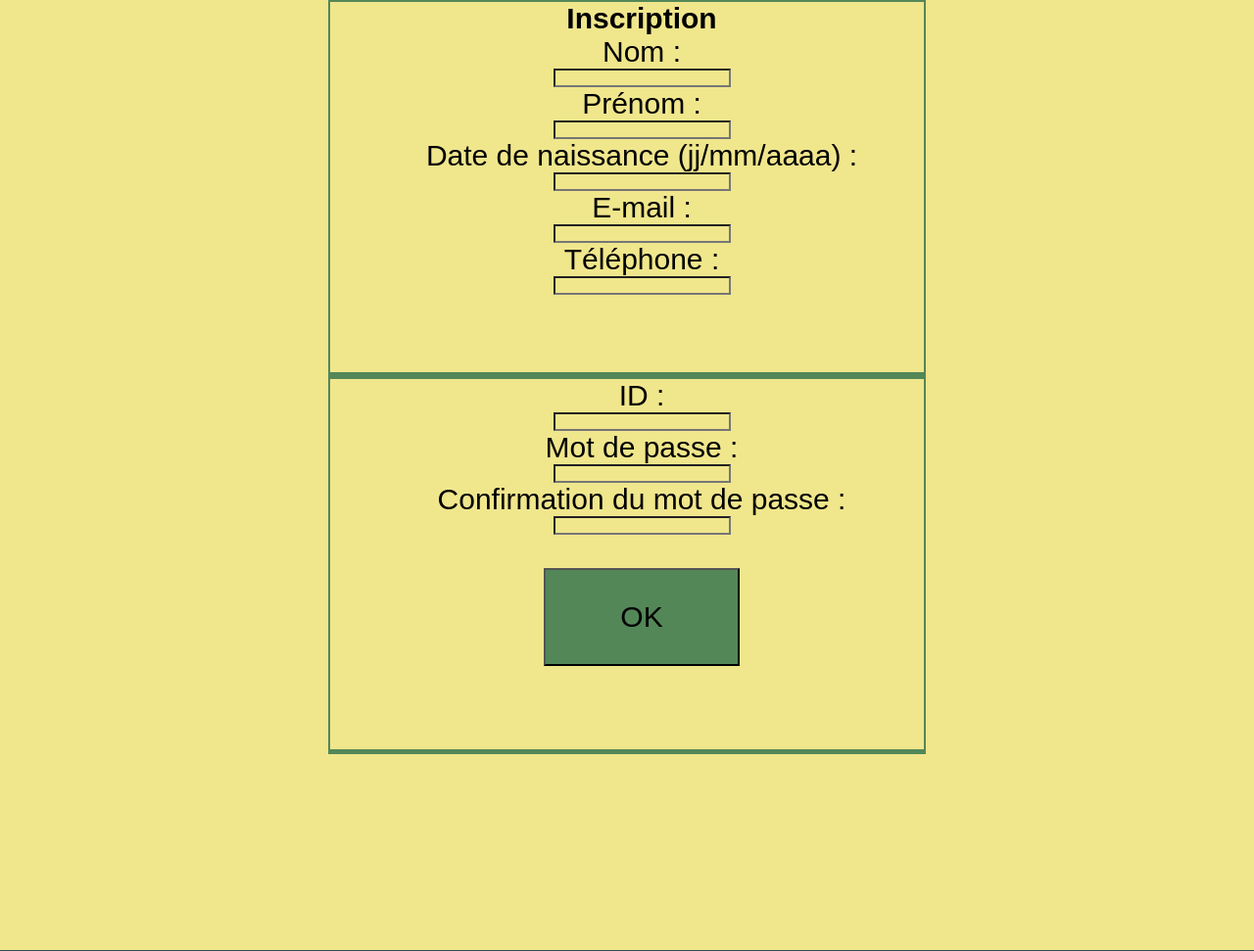
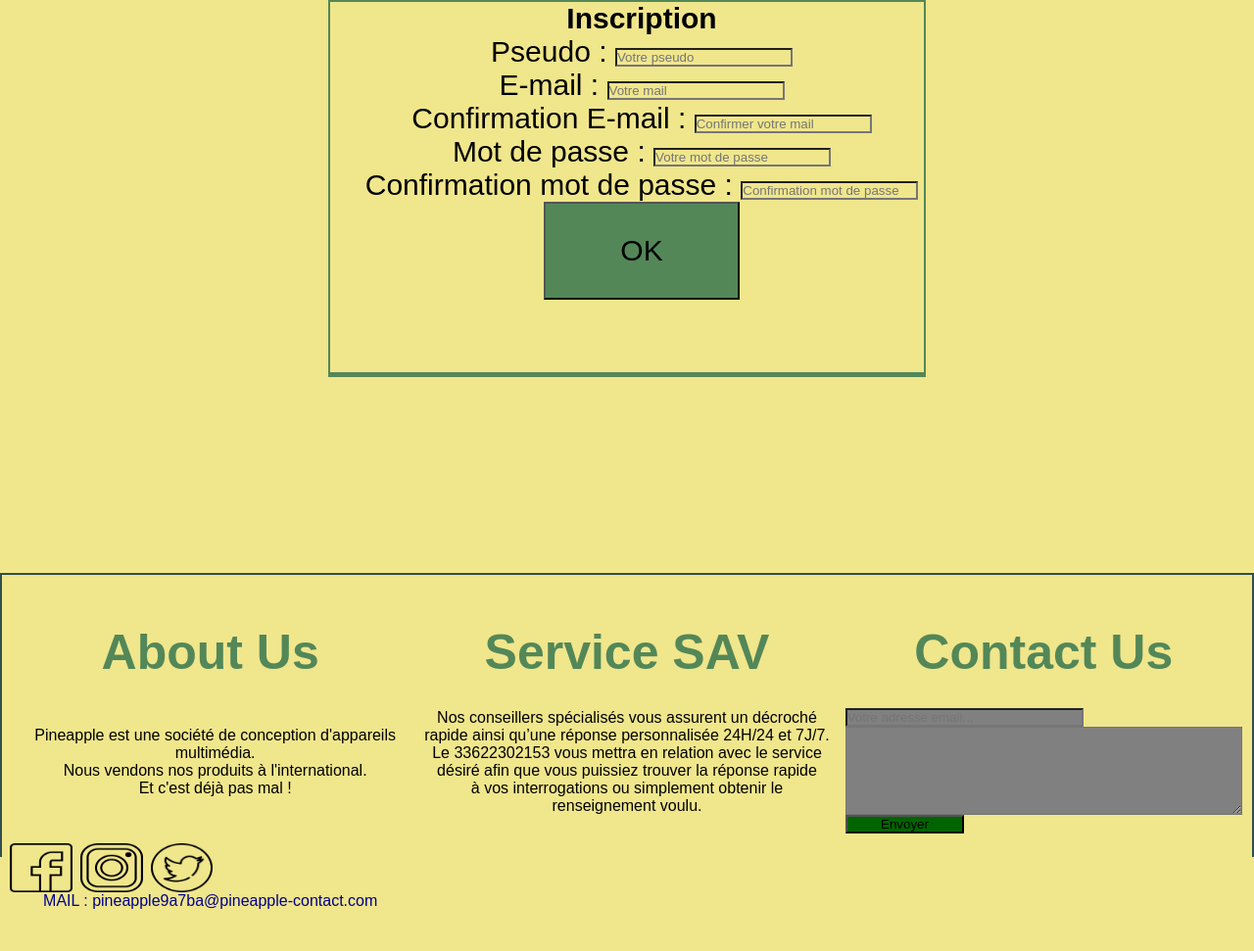
Before and after one commit to perrinesm/ProjectTW, a PHP site: page /logUp.php in a window 1280 px wide. Shown: the part 184-1155 px from the top of the page at 98% size. After the commit the page ends 1112 px from the top, so only its background shows below. Run offline with PHP 8.4, Linux system fonts and the light colour scheme.

Commit message:
Inscription

```diff
--- a/logUp.php
+++ b/logUp.php
@@ -17,41 +17,109 @@
 </header>
 
 <body>
+
+	<?php
+
+$bdd = new PDO('mysql:host=localhost;dbname=pineapple','root','antoine08');
+
+if(isset($_POST['forminscription']))
+{
+    $pseudo = htmlspecialchars($_POST['pseudo']);
+    $mail = htmlspecialchars($_POST['mail']);
+    $mail2 = htmlspecialchars($_POST['mail2']);
+    $mdp = sha1($_POST['mdp']);
+    $mdp2 = sha1($_POST['mdp2']);
+    if(!empty($_POST['pseudo']) AND !empty($_POST['mail']) AND !empty($_POST['mail2']) AND !empty($_POST['mdp']) AND !empty($_POST['mdp2']))
+    {
+        $pseudolength = strlen($pseudo);
+        if($pseudolength <= 255) {
+
+            if($mail == $mail2) {
+              if(filter_var($mail, FILTER_VALIDATE_EMAIL))
+               {
+                  $reqmail = $bdd->prepare("SELECT * FROM membres WHERE mail = ?");
+                  $reqmail->execute(array($mail));
+                  $mailexist = $reqmail->rowCount();
+
+                  $reqpseudo = $bdd->prepare("SELECT * FROM membres WHERE pseudo = ?");
+                  $reqpseudo->execute(array($pseudo));
+                  $pseudoexist = $reqpseudo->rowCount();
+
+                  if($mailexist == 0 AND $pseudoexist == 0)
+                  {
+                    if($mdp == $mdp2) {
+                     $insertmbr = $bdd->prepare("INSERT INTO membres(pseudo, mail, motdepasse) VALUES(?, ?, ?)");
+                     $insertmbr->execute(array($pseudo, $mail, $mdp));
+                     $erreur= "Compte créé"; /** remplacer par $erreur si bug /$_SESSION['comptecree']header('Location: index.php'); */
+
+                    }
+                    else {
+                       $erreur = "Mots de passe différents";
+                    }
+                  }
+
+                  if ($pseudoexist != 0 || $mailexist != 0){
+                    if ($pseudoexist == 0 ){
+                      $erreur = "Adresse mail déjà prise";
+                    }
+                    else{
+                      $erreur = "Pseudo déjà pris";
+                    }
+                  }
+                  if($pseudoexist != 0  AND $mailexist != 0){
+                      $erreur = "Pseudo et adresse mail déjà pris";
+                  }
+
+
+                }
+              else {
+                  $erreur = "Mail pas valide";
+                }
+            }
+            else {
+                $erreur = "Mails différents";
+            }
+
+        }
+        else {
+            $erreur = "Votre pseudo ne doit pas dépasser 255 caractères" ;
+        }
+    }
+    else {
+        $erreur = "Compléter tous les champs";
+    }
+}
+
+?>
+
 	<div align = "center" class='inscription'><p><strong>Inscription</strong></p>
-		<form method="post" action="logIn.php">
-   			<p>Nom :
-   				<br ><input type="text" name="NOM" id="NOM"/>
+		<form method="POST" action=" ">
+   			<p>
+   				<label for="pseudo" >Pseudo :</label>
+            <input type="text" placeholder="Votre pseudo" id="pseudo" name="pseudo" value="<?php if(isset($pseudo)) { echo $pseudo; } ?>"/>
      		</p>
-   			<p>Prénom :
-   				<br ><input type="text" name="PRENOM" id="PRENOM"/>
+   			<p>
+   				<label for="mail" >E-mail :</label>
+            <input type="email" placeholder="Votre mail" id="mail" name="mail" value="<?php if(isset($mail)) { echo $mail; } ?>" />
 			</p>
-			<p>Date de naissance (jj/mm/aaaa) :
-   				<br ><input type="text" name="DATE" id="DATE"/>
+			<p>
+   				<label for="mail" >Confirmation E-mail :</label>
+            <input type="email" placeholder="Confirmer votre mail" id="mail2" name="mail2" value="<?php if(isset($mail2)) { echo $mail2; } ?>" />
    	    	</p>
-   	    	<p>E-mail :
-			   <br ><input type="text" name="mail" id="mail"/>
+   	    	<p>
+			  <label for="mdp" >Mot de passe :</label>
+            <input type="password" placeholder="Votre mot de passe" id="mdp" name="mdp" />
 			</p>
-			<p>Téléphone :
-   				<br ><input type="text" name="TEL" id="TEL"/>
+			<p>
+   				<label for="mdp2" >Confirmation mot de passe :</label>
+            <input type="password" placeholder="Confirmation mot de passe" id="mdp2" name="mdp2" />
    	    	</p>
-		</form>
-	</div>
-	<div align = "center" class='inscription'>
-		<form method="post" action="logIn.php">
-   			<p>ID :
-   				<br ><input type="text" name="ID" id="ID"/>
-     		</p>
-   			<p>Mot de passe :
-   				<br ><input type="text" name="PW" id="PW"/>
-			</p>
-			<p>Confirmation du mot de passe :
-   				<br ><input type="text" name="PW2" id="PW2"/>
-			</p>
-			<br ><p>
-			<input type="submit" class="buttonInscrip"  value="OK"/>
+   	    	<p>
+			<input type="submit" name="forminscription" class="buttonInscrip" value="OK" />
 			</p>
 		</form>
 	</div>
+
 </body>
 
 
```
